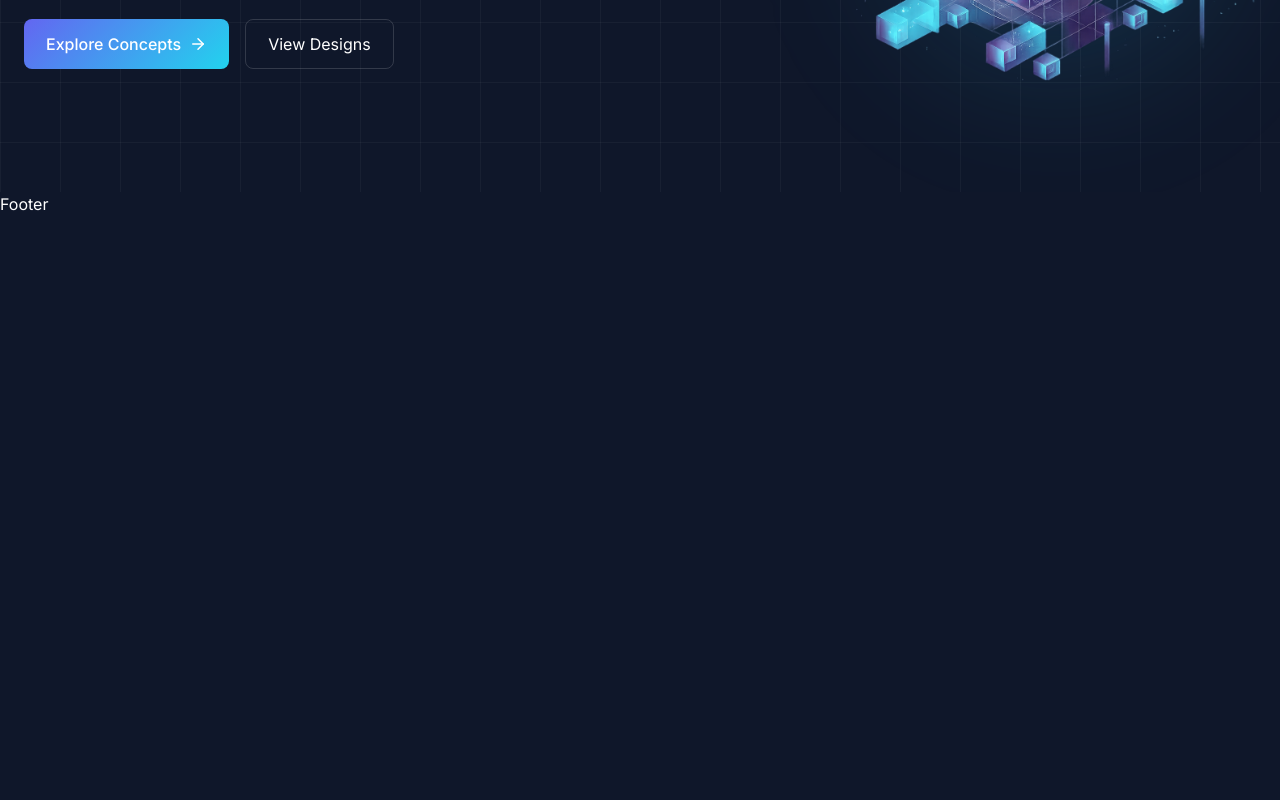
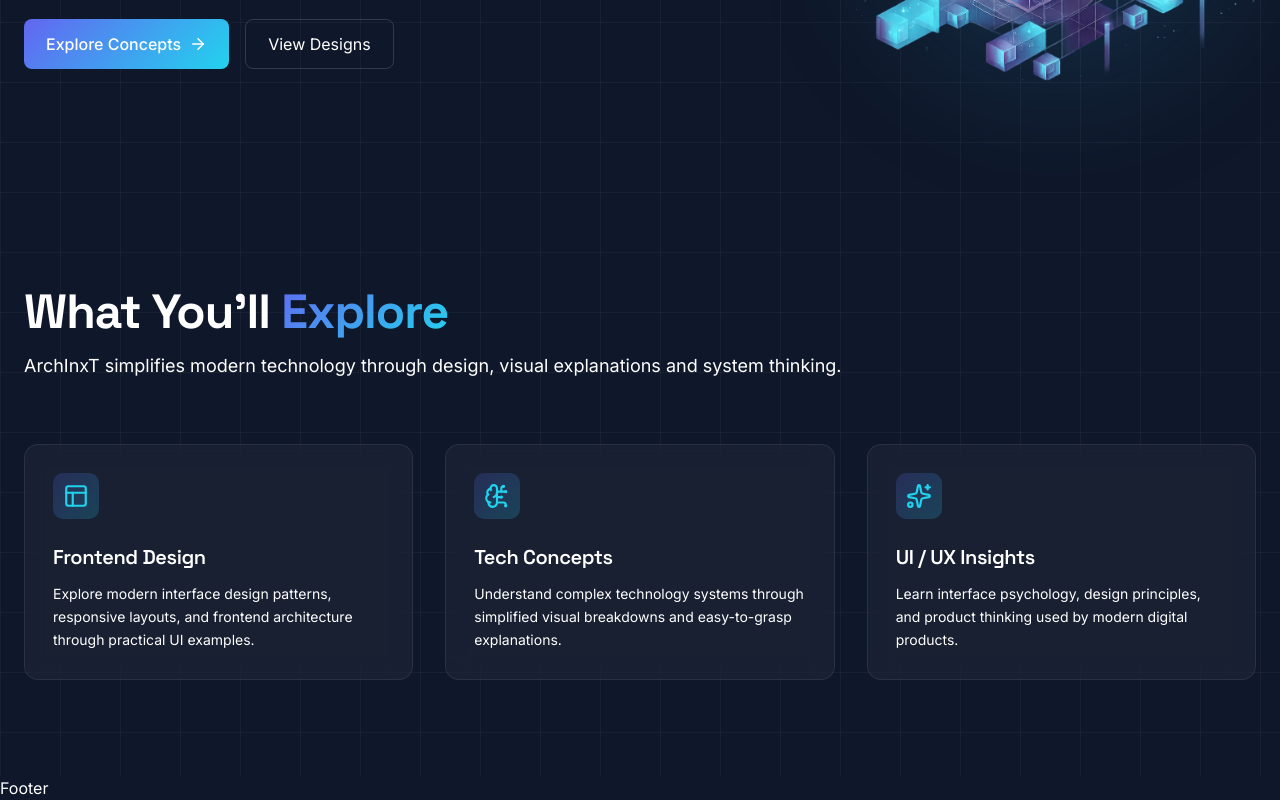
Before and after one commit to architpatle/archinxt, a React (Vite) app: page / in a window 1280 px wide. Shown: the part 472-1272 px from the top of the page. Before the commit the page ends 800 px from the top, so only its background shows below. Built offline with nearby package versions, Linux system fonts and the light colour scheme.

Commit message:
Explore Section added

```diff
--- /dev/null
+++ b/src/components/sections/Explore/Explore.jsx
@@ -0,0 +1,97 @@
+import styles from "./Explore.module.css";
+import { Layout, BrainCircuit, Sparkles } from "lucide-react";
+
+const Explore = () => {
+  return (
+    <section className={`${styles.explore} relative`}>
+
+      {/* Grid Background */}
+      <div className={styles.grid}></div>
+
+      <div className="max-w-7xl mx-auto px-6 py-24 relative z-10">
+
+        {/* Section Heading */}
+        <div className="max-w-4xl mb-16">
+
+          <h2 className="text-4xl md:text-5xl font-heading font-bold leading-tight">
+            What You’ll
+            <span className={styles.gradientText}> Explore </span>
+          </h2>
+
+          <p className="mt-4 text-textMuted text-lg">
+            ArchInxT simplifies modern technology through design,
+            visual explanations and system thinking.
+          </p>
+
+        </div>
+
+        {/* Cards */}
+        <div className="grid md:grid-cols-3 gap-8">
+
+          {/* Card 1 */}
+          <div className={styles.card}>
+
+            <div className={styles.icon}>
+              <Layout size={26} />
+            </div>
+
+            <h3 className="mt-6 text-xl font-semibold">
+              Frontend Design
+            </h3>
+
+            <p className="mt-3 text-textMuted text-sm leading-relaxed">
+              Explore modern interface design patterns, responsive
+              layouts, and frontend architecture through practical
+              UI examples.
+            </p>
+
+          </div>
+
+
+          {/* Card 2 */}
+          <div className={styles.card}>
+
+            <div className={styles.icon}>
+              <BrainCircuit size={26} />
+            </div>
+
+            <h3 className="mt-6 text-xl font-semibold">
+              Tech Concepts
+            </h3>
+
+            <p className="mt-3 text-textMuted text-sm leading-relaxed">
+              Understand complex technology systems through
+              simplified visual breakdowns and easy-to-grasp
+              explanations.
+            </p>
+
+          </div>
+
+
+          {/* Card 3 */}
+          <div className={styles.card}>
+
+            <div className={styles.icon}>
+              <Sparkles size={26} />
+            </div>
+
+            <h3 className="mt-6 text-xl font-semibold">
+              UI / UX Insights
+            </h3>
+
+            <p className="mt-3 text-textMuted text-sm leading-relaxed">
+              Learn interface psychology, design principles,
+              and product thinking used by modern digital products.
+            </p>
+
+          </div>
+
+        </div>
+
+      </div>
+
+    </section>
+  );
+};
+
+export default Explore;
--- /dev/null
+++ b/src/components/sections/Explore/Explore.module.css
@@ -0,0 +1,80 @@
+.explore {
+  position: relative;
+}
+
+/* GRID BACKGROUND */
+
+.grid {
+  position: absolute;
+  inset: 0;
+
+  background-image:
+    linear-gradient(rgba(255,255,255,0.04) 1px, transparent 1px),
+    linear-gradient(90deg, rgba(255,255,255,0.04) 1px, transparent 1px);
+
+  background-size: 60px 60px;
+}
+
+/* GRADIENT TEXT */
+
+.gradientText {
+  background: linear-gradient(135deg,#6366F1,#22D3EE);
+
+  -webkit-background-clip: text;
+  -webkit-text-fill-color: transparent;
+}
+
+/* CARD */
+
+.card {
+
+  padding: 28px;
+
+  border-radius: 14px;
+
+  background: rgba(255,255,255,0.04);
+
+  border: 1px solid rgba(255,255,255,0.08);
+
+  backdrop-filter: blur(12px);
+
+  transition: all 0.3s ease;
+
+}
+
+/* CARD HOVER */
+
+.card:hover {
+
+  transform: translateY(-6px);
+
+  border-color: rgba(99,102,241,0.5);
+
+  box-shadow:
+    0 10px 30px rgba(0,0,0,0.35),
+    0 0 20px rgba(99,102,241,0.15);
+
+}
+
+/* ICON */
+
+.icon {
+
+  width: 46px;
+  height: 46px;
+
+  display: flex;
+  align-items: center;
+  justify-content: center;
+
+  border-radius: 10px;
+
+  background: linear-gradient(
+    135deg,
+    rgba(99,102,241,0.2),
+    rgba(34,211,238,0.2)
+  );
+
+  color: #22D3EE;
+
+}
--- a/src/pages/Home.jsx
+++ b/src/pages/Home.jsx
@@ -1,10 +1,12 @@
 import React from 'react'
 import Hero from '../components/sections/Hero/Hero'
+import Explore from '../components/sections/Explore/Explore'
 
 const Home = () => {
   return (
     <div>
       <Hero/>
+      <Explore />
 
     </div>
   )
```
